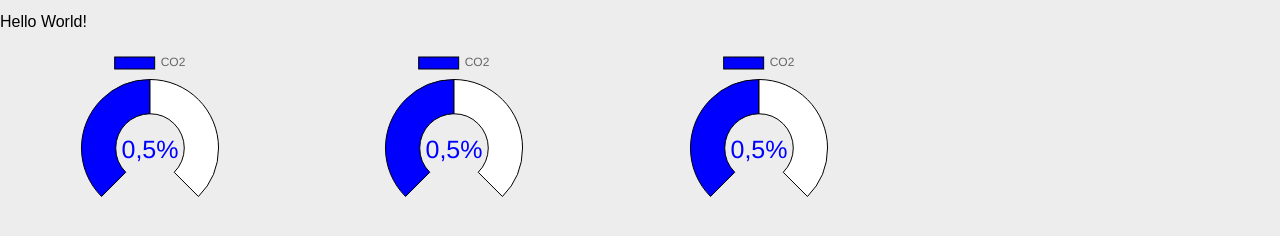
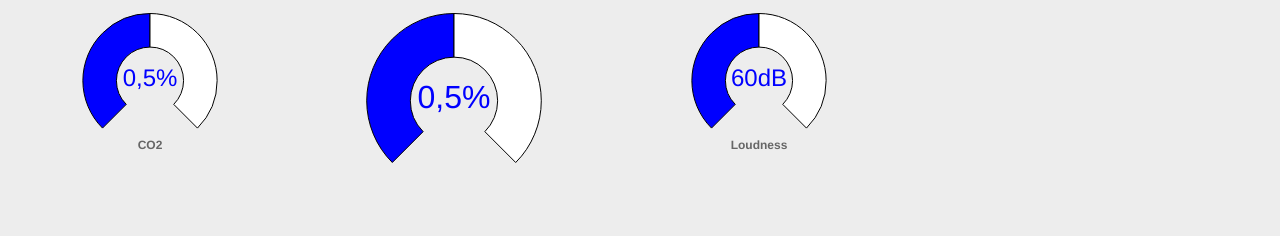
Before and after one commit to Mekyi/kemppi-hackaton, a plain HTML site: page index.html in a window 1280 px wide. Shown: the part 60-296 px from the top of the page. Drawn offline with nearby package versions, Linux system fonts and the light colour scheme; a web font is replaced by a local one.

Commit message:
added titles to  loudness and co2

```diff
--- a/index.html
+++ b/index.html
@@ -15,7 +15,7 @@
         <div id="navigation-container">
             <img class="logo" src="img/Kemppi_logo_negative_transparent.png">
         </div>
-  <p>Hello World!</p>
+  <p></p>
   <div id="charts-container" style="width:100%; height:300px;">
     <span class="chart-container" style="display: inline-block">
       <canvas id="co2-chart"></canvas>
--- a/main.js
+++ b/main.js
@@ -42,7 +42,7 @@ var plugin = Chart.pluginService.register({
       }
     }
   });
-var co2Chart = new Chart(chart2, {
+var tempChart = new Chart(chart2, {
     type: 'doughnut',
     data: {
         labels: ["CO2"],
@@ -74,16 +74,19 @@ var co2Chart = new Chart(chart2, {
                     sidePadding: 2
                     }
                 },
-                maintainAspectRatio: true
+                maintainAspectRatio: true,
+                legend: {
+                    display: false
+                }
     },
     plugins: plugin
 });
-var co2Chart = new Chart(chart3, {
+var loudnessChart = new Chart(chart3, {
     type: 'doughnut',
     data: {
-        labels: ["CO2"],
+        labels: ["loudness"],
         datasets: [{
-            label: 'co2',
+            label: 'loudness',
             data: [50, 50],
             backgroundColor: [
                 'blue',
@@ -95,21 +98,29 @@ var co2Chart = new Chart(chart3, {
             ],
             borderWidth: 1,
 
-        }],
-        maintainAspectRatio: true
+        }]
 
     },
     options: {
                 cutoutPercentage: '50',
                 circumference: 1.5 * Math.PI,
                 rotation: 0.75 * Math.PI,
+                title: {
+                    display: true,
+                    text: "Loudness",
+                    position: "bottom"
+                },
                 elements: {
                     center: {
-                    text: "0,5%",
+                    text: "60dB",
                     color: "blue",
                     fontStyle: 'helvetica',
                     sidePadding: 2
                     }
+                },
+                maintainAspectRatio: true,
+                legend: {
+                    display: false
                 }
     },
     plugins: plugin
@@ -138,6 +149,11 @@ var co2Chart = new Chart(chart1, {
                 cutoutPercentage: '50',
                 circumference: 1.5 * Math.PI,
                 rotation: 0.75 * Math.PI,
+                title: {
+                    display: true,
+                    text: "CO2",
+                    position: "bottom"
+                },
                 elements: {
                     center: {
                     text: "0,5%",
@@ -146,7 +162,10 @@ var co2Chart = new Chart(chart1, {
                     sidePadding: 2
                     }
                 },
-                maintainAspectRatio: true
+                maintainAspectRatio: true,
+                legend: {
+                    display: false
+                }
     },
     plugins: plugin
 });
```
